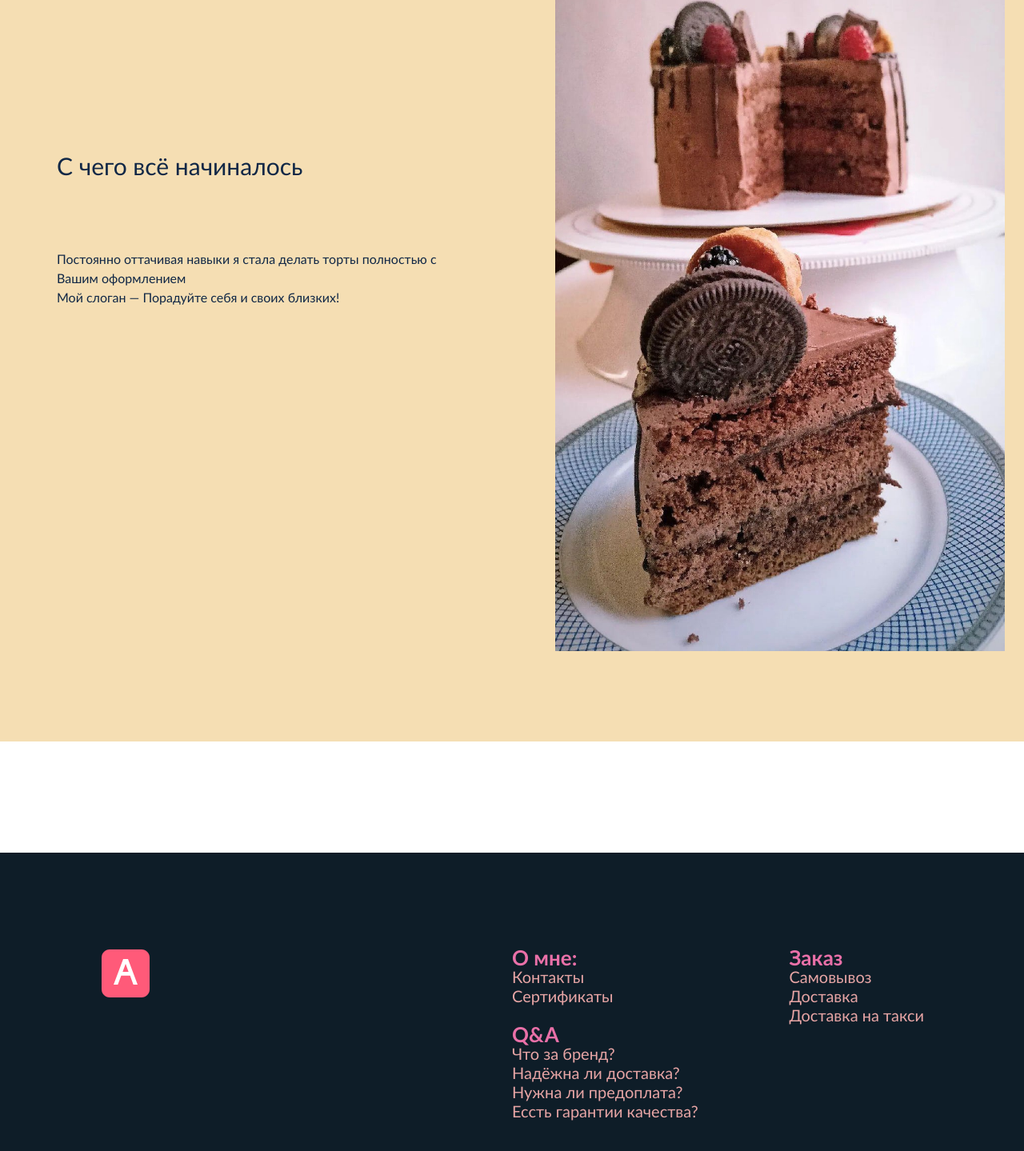
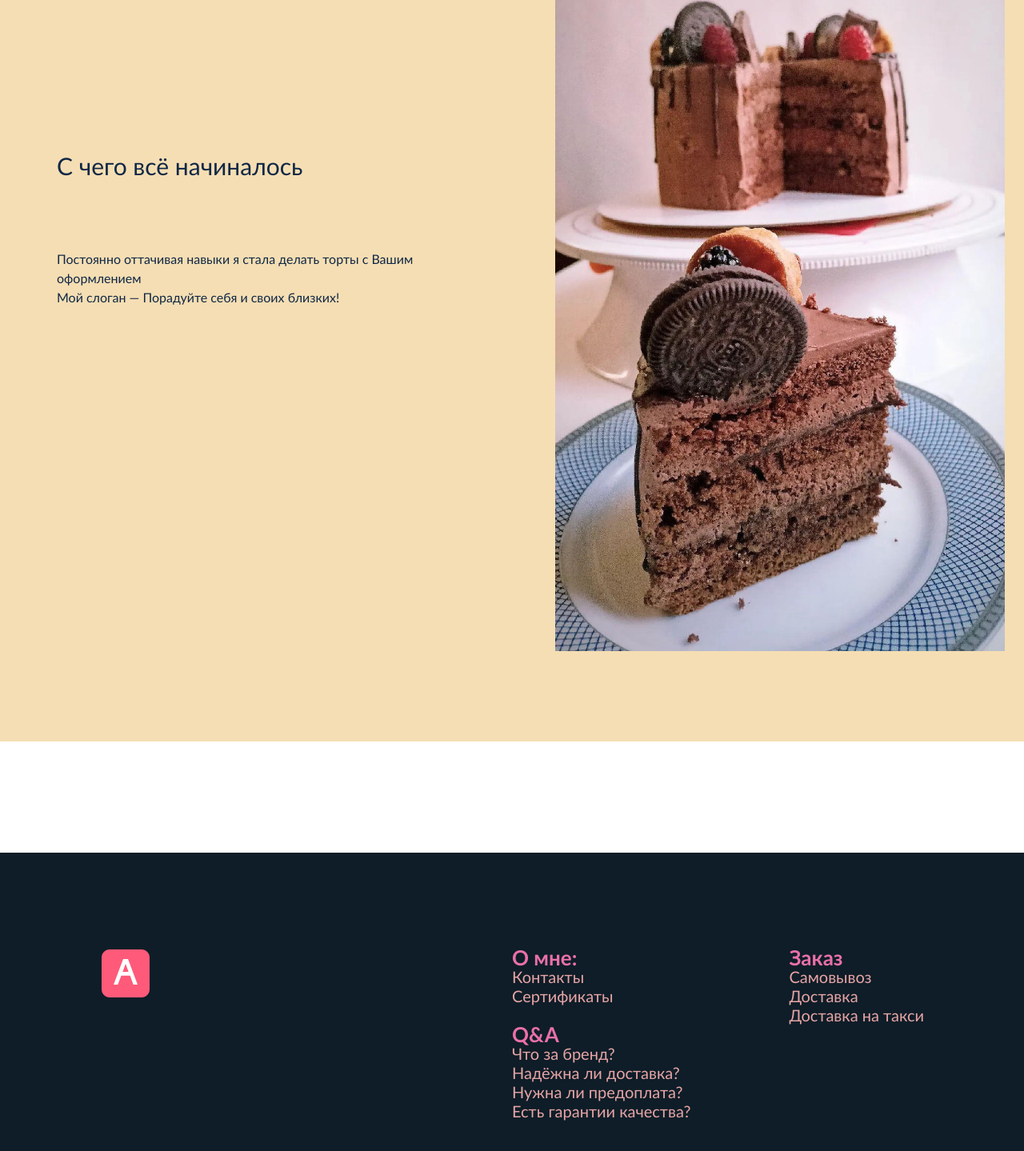
Before and after one commit to KsandrGH/Site, a plain HTML site: page pract_09 copy 1.html in a window 1280 px wide. Shown: the part 1497-2936 px from the top of the page at 80% size. Drawn offline with Linux system fonts and the light colour scheme.

Commit message:
Update pract_09 copy 1.html

```diff
--- a/pract_09 copy 1.html
+++ b/pract_09 copy 1.html
@@ -67,7 +67,7 @@
                             С чего всё начиналось
                         </h3>
                         <p class="tour__desc">
-                            Постоянно оттачивая навыки я стала делать торты полностью с Вашим оформлением<br>
+                            Постоянно оттачивая навыки я стала делать торты с Вашим оформлением<br>
                             Мой слоган — Порадуйте себя и своих близких!
                         </p>
                     </div>
@@ -125,7 +125,7 @@
                             <a href="#!" class="footer__menu-link">Нужна ли предоплата?</a>
                         </li>
                         <li class="footer__menu-item">
-                            <a href="#!" class="footer__menu-link">Ессть гарантии качества?</a>
+                            <a href="#!" class="footer__menu-link">Есть гарантии качества?</a>
                         </li>
                     </ul>
                 </nav>
```
